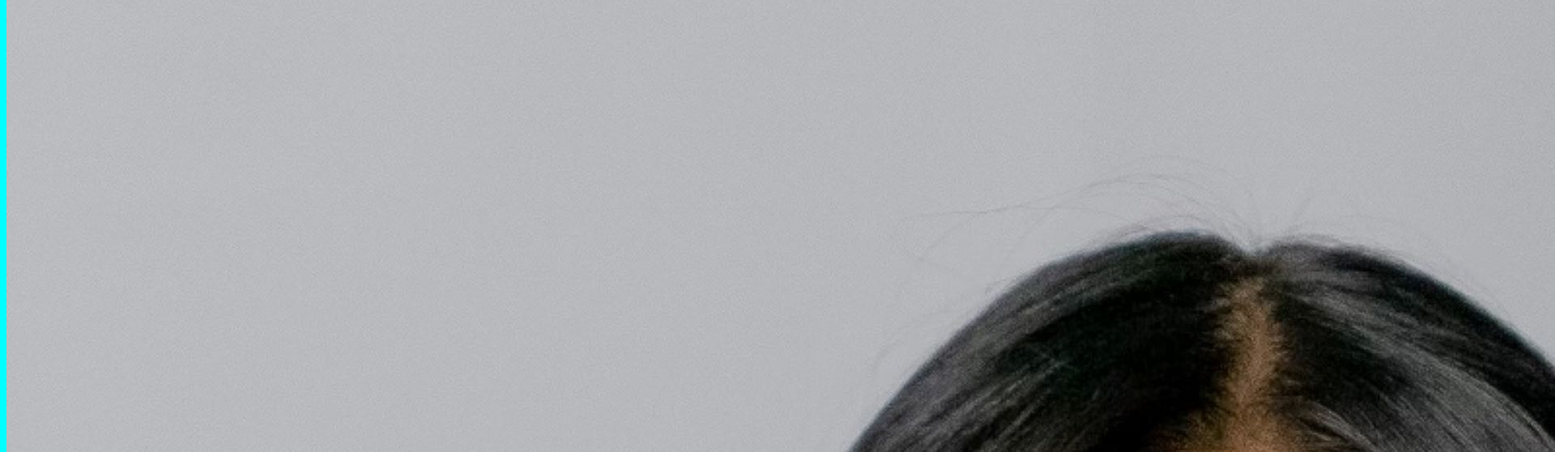
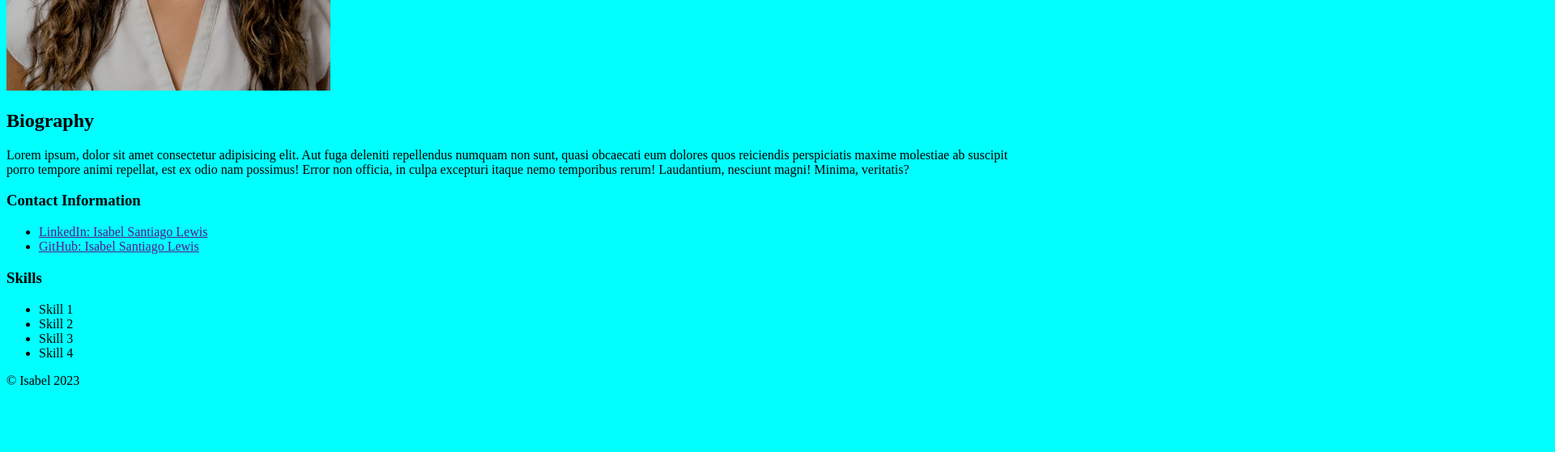
Before and after one commit to isabel-santiagolewis/isabel-santiagolewis.github.io, a plain HTML site: page index.html in a window 1280 px wide. Shown: the part 520-1079 px from the top of the page at 81% size, 1920 px wide, since content can reach past the window. After the commit the page ends 1016 px from the top, so only its background shows below. Drawn offline with Linux system fonts and the light colour scheme.

Commit message:
Adding About Me Section Elements

```diff
--- a/index.html
+++ b/index.html
@@ -12,11 +12,25 @@
     </header>
     <nav>
         <ul>
-            <li><a href="#AboutMe"></a>About Me</li>
+            <li><a href="#AboutMe">About Me</a></li>
             <li><a href="#Projects">Projects</a></li>
         </ul>
     </nav>
     <img src="./Portrait.jpg" alt="Isabel's Professional Portrait">
+    <h2>Biography</h2>
+    <p>Lorem ipsum, dolor sit amet consectetur adipisicing elit. Aut fuga deleniti repellendus numquam non sunt, quasi obcaecati eum dolores quos reiciendis perspiciatis maxime molestiae ab suscipit porro tempore animi repellat, est ex odio nam possimus! Error non officia, in culpa excepturi itaque nemo temporibus rerum! Laudantium, nesciunt magni! Minima, veritatis?</p>
+    <h3>Contact Information</h3>
+    <ul>
+        <li><a href="">LinkedIn: Isabel Santiago Lewis</a></li>
+        <li><a href="">GitHub: Isabel Santiago Lewis</a></li>
+    </ul>
+    <h3>Skills</h3>
+    <ul>
+        <li>Skill 1</li>
+        <li>Skill 2</li>
+        <li>Skill 3</li>
+        <li>Skill 4</li>
+    </ul>
     <footer>
         <p>&copy; Isabel 2023</p>
     </footer>
--- a/style.css
+++ b/style.css
@@ -1,3 +1,6 @@
 body{
     background-color: aqua;
 }
+img{
+    height: 500px;
+}
```
